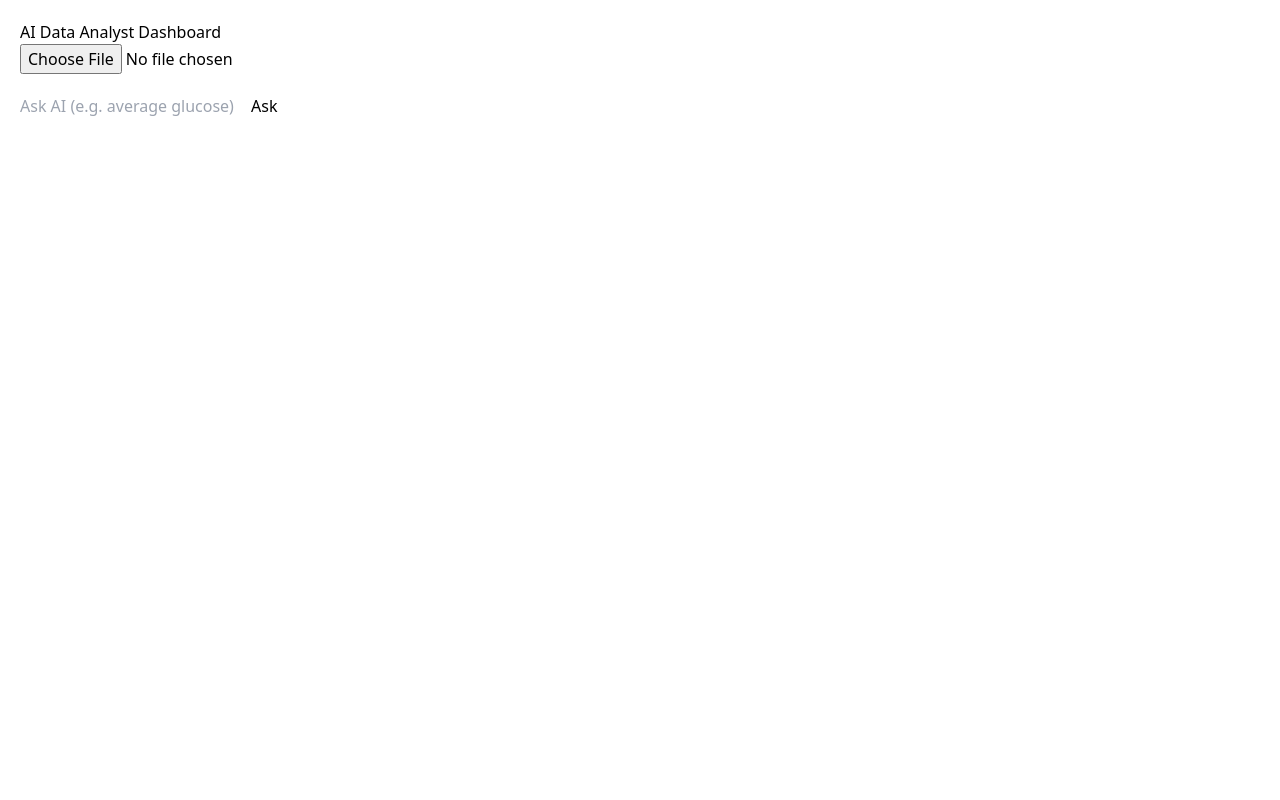
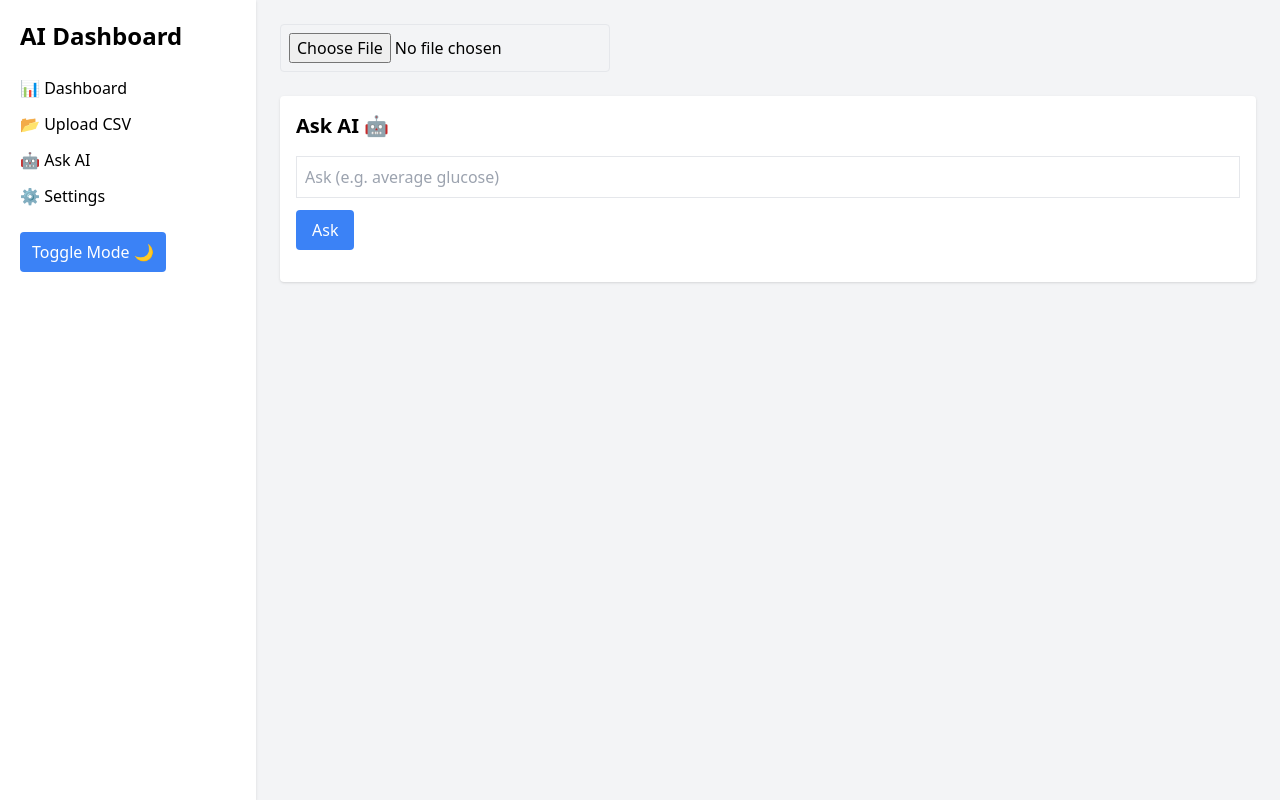
Before and after one commit to rajshrees093-ai/AI_DATA_ANALYST, a React (Vite) app in the folder ai_dashboard/: page / in a window 1280 px wide. Built offline with nearby package versions, Linux system fonts and the light colour scheme.

Commit message:
modified

```diff
--- a/ai_dashboard/src/App.jsx
+++ b/ai_dashboard/src/App.jsx
@@ -1,10 +1,19 @@
 import { useState } from "react";
 import Papa from "papaparse";
+import {
+  BarChart,
+  Bar,
+  XAxis,
+  YAxis,
+  Tooltip,
+  CartesianGrid,
+} from "recharts";
 
 function App() {
   const [data, setData] = useState([]);
   const [query, setQuery] = useState("");
   const [answer, setAnswer] = useState("");
+  const [darkMode, setDarkMode] = useState(false);
 
   // CSV upload
   const handleFile = (e) => {
@@ -51,19 +60,42 @@ function App() {
   };
 
   return (
-    <div style={{ padding: "20px" }}>
-      <h1>AI Data Analyst Dashboard</h1>
+    <div className={darkMode ? "dark" : ""}>
+      <div className="min-h-screen bg-gray-100 dark:bg-gray-900 text-black dark:text-white flex">
 
-      {/* Upload CSV */}
-      <input type="file" onChange={handleFile} />
+        {/* Sidebar */}
+        <div className="w-64 bg-white dark:bg-gray-800 p-5 shadow">
+          <h1 className="text-2xl font-bold mb-6">AI Dashboard</h1>
+
+          <ul className="space-y-3">
+            <li>📊 Dashboard</li>
+            <li>📂 Upload CSV</li>
+            <li>🤖 Ask AI</li>
+            <li>⚙️ Settings</li>
+          </ul>
+
+          <button
+            onClick={() => setDarkMode(!darkMode)}
+            className="mt-6 bg-blue-500 text-white px-3 py-2 rounded"
+          >
+            Toggle Mode 🌙
+          </button>
+        </div>
+
+        {/* Main */}
+        <div className="flex-1 p-6">
+
+          {/* Upload */}
+          <input type="file" onChange={handleFile} className="border p-2 rounded" />
 
           {/* Table */}
           {data.length > 0 && (
-        <table border="1" style={{ marginTop: "20px" }}>
+            <div className="mt-6 overflow-auto">
+              <table className="border w-full">
                 <thead>
                   <tr>
                     {Object.keys(data[0]).map((key) => (
-                <th key={key}>{key}</th>
+                      <th key={key} className="border p-2">{key}</th>
                     ))}
                   </tr>
                 </thead>
@@ -71,27 +103,52 @@ function App() {
                   {data.slice(0, 10).map((row, i) => (
                     <tr key={i}>
                       {Object.values(row).map((val, j) => (
-                  <td key={j}>{val}</td>
+                        <td key={j} className="border p-2">{val}</td>
                       ))}
                     </tr>
                   ))}
                 </tbody>
               </table>
+            </div>
           )}
 
-      {/* AI Section */}
-      <div style={{ marginTop: "20px" }}>
+          {/* Chart */}
+          {data.length > 0 && (
+            <div className="mt-6">
+              <BarChart width={500} height={300} data={data.slice(0, 10)}>
+                <CartesianGrid strokeDasharray="3 3" />
+                <XAxis dataKey="Age" />
+                <YAxis />
+                <Tooltip />
+                <Bar dataKey="Glucose" fill="#3b82f6" />
+              </BarChart>
+            </div>
+          )}
+
+          {/* AI */}
+          <div className="mt-6 bg-white dark:bg-gray-800 p-4 rounded shadow">
+            <h2 className="text-xl font-bold mb-4">Ask AI 🤖</h2>
+
             <input
               value={query}
               onChange={(e) => setQuery(e.target.value)}
-          placeholder="Ask AI (e.g. average glucose)"
+              placeholder="Ask (e.g. average glucose)"
+              className="border p-2 w-full"
             />
 
-        <button onClick={handleQuery}>Ask</button>
+            <button
+              onClick={handleQuery}
+              className="mt-3 bg-blue-500 text-white px-4 py-2 rounded"
+            >
+              Ask
+            </button>
 
-        <pre style={{ marginTop: "10px", color: "green" }}>
+            <pre className="mt-4 text-green-500 whitespace-pre-wrap">
               {answer}
             </pre>
+          </div>
+
+        </div>
       </div>
     </div>
   );
```
Also changed, not shown: 1 other file (tests, documents, lock files or other folders). Lines whose indentation alone changed are shown as unchanged.
